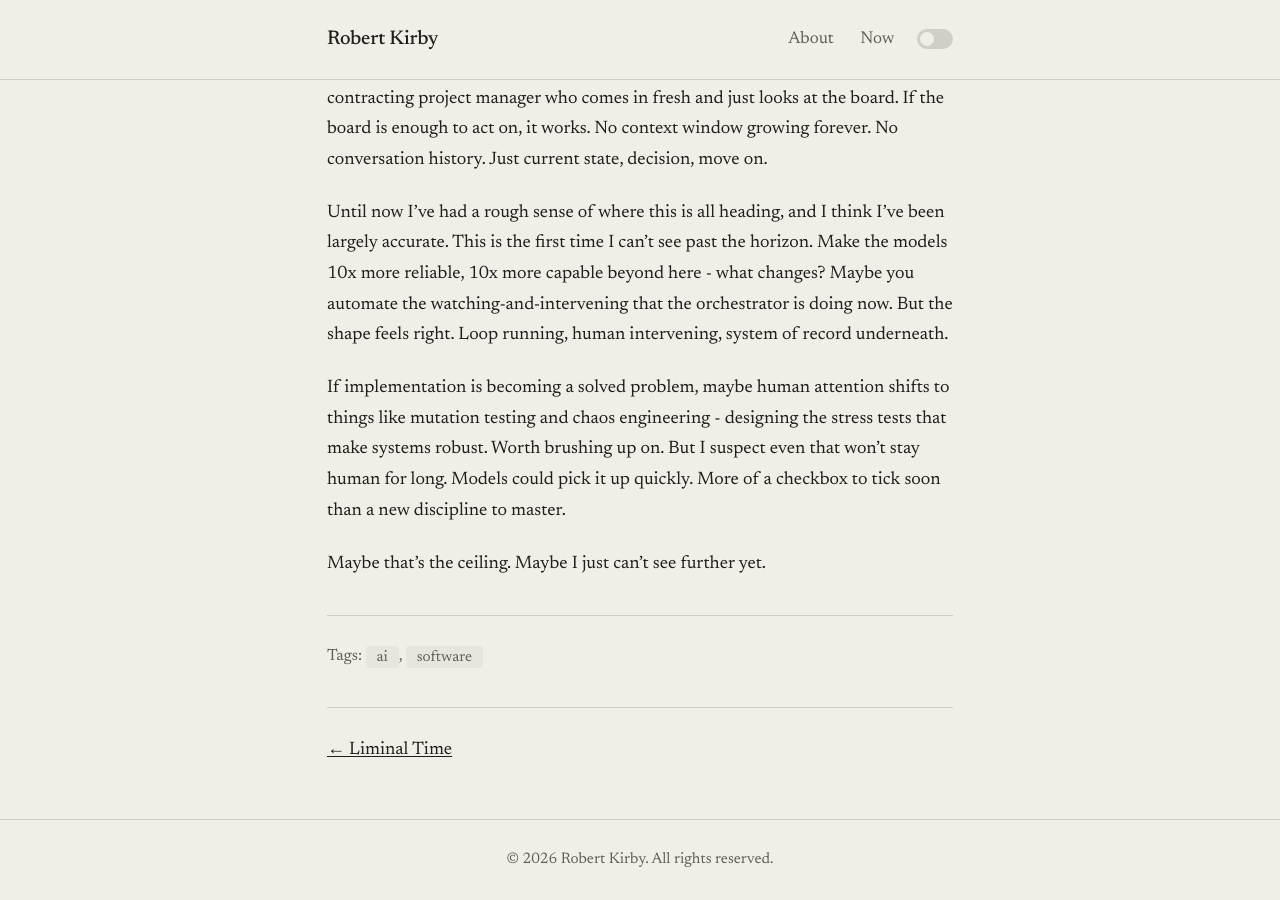
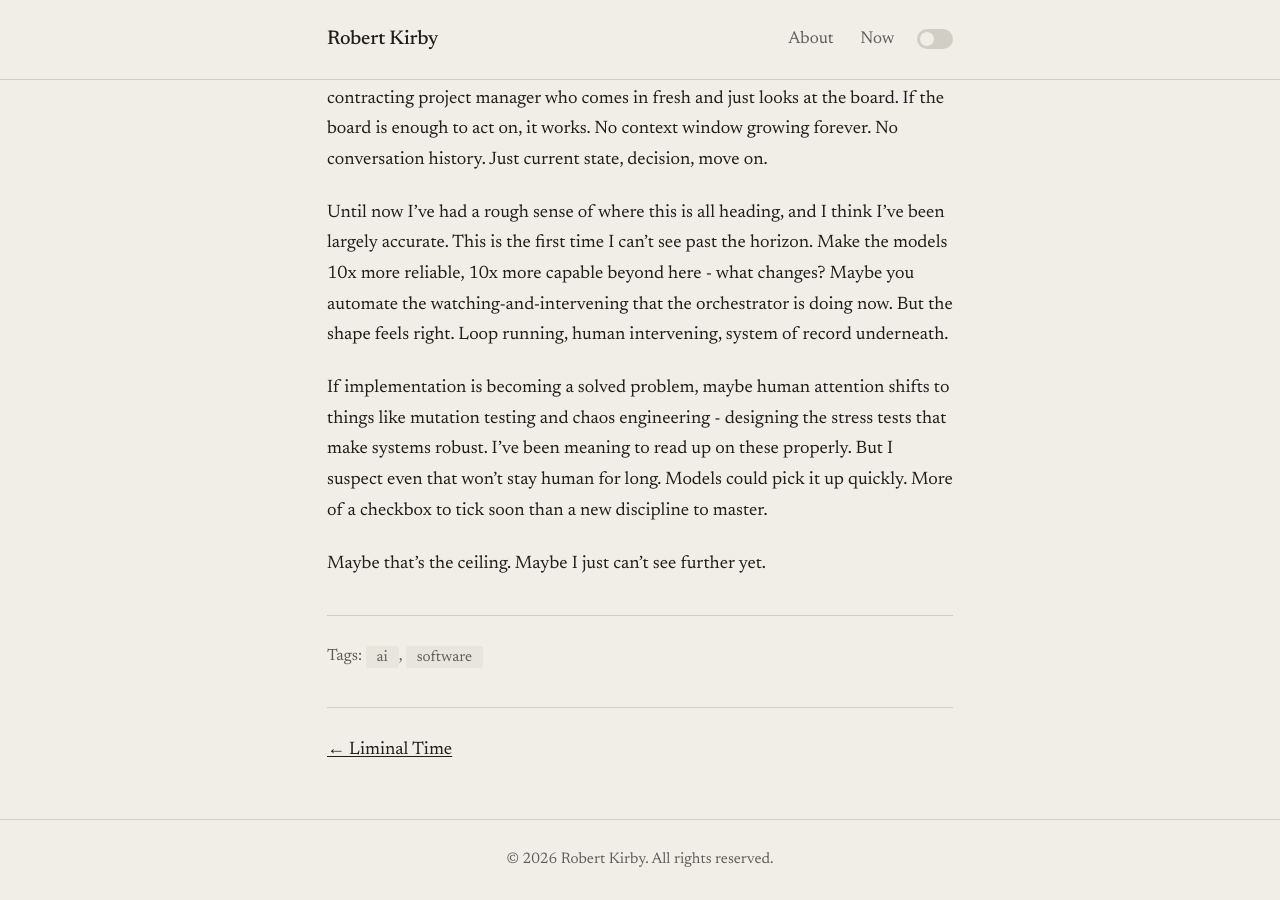
Before and after one commit to rob137/rob137.github.io, a Jekyll site: the page built from _posts/2026-02-17-strudel.md, in a window 1280 px wide and 900 px high, scrolled down 1134 px. Built offline with Jekyll 4.4.1, drawn with Linux system fonts in a browser that asks for light colours.

Commit message:
Soften laconic sentence

```diff
--- a/_posts/2026-02-17-strudel.md
+++ b/_posts/2026-02-17-strudel.md
@@ -20,6 +20,6 @@
 
 Until now I've had a rough sense of where this is all heading, and I think I've been largely accurate. This is the first time I can't see past the horizon. Make the models 10x more reliable, 10x more capable beyond here - what changes? Maybe you automate the watching-and-intervening that the orchestrator is doing now. But the shape feels right. Loop running, human intervening, system of record underneath.
 
-If implementation is becoming a solved problem, maybe human attention shifts to things like mutation testing and chaos engineering - designing the stress tests that make systems robust. Worth brushing up on. But I suspect even that won't stay human for long. Models could pick it up quickly. More of a checkbox to tick soon than a new discipline to master.
+If implementation is becoming a solved problem, maybe human attention shifts to things like mutation testing and chaos engineering - designing the stress tests that make systems robust. I've been meaning to read up on these properly. But I suspect even that won't stay human for long. Models could pick it up quickly. More of a checkbox to tick soon than a new discipline to master.
 
 Maybe that's the ceiling. Maybe I just can't see further yet.
```
